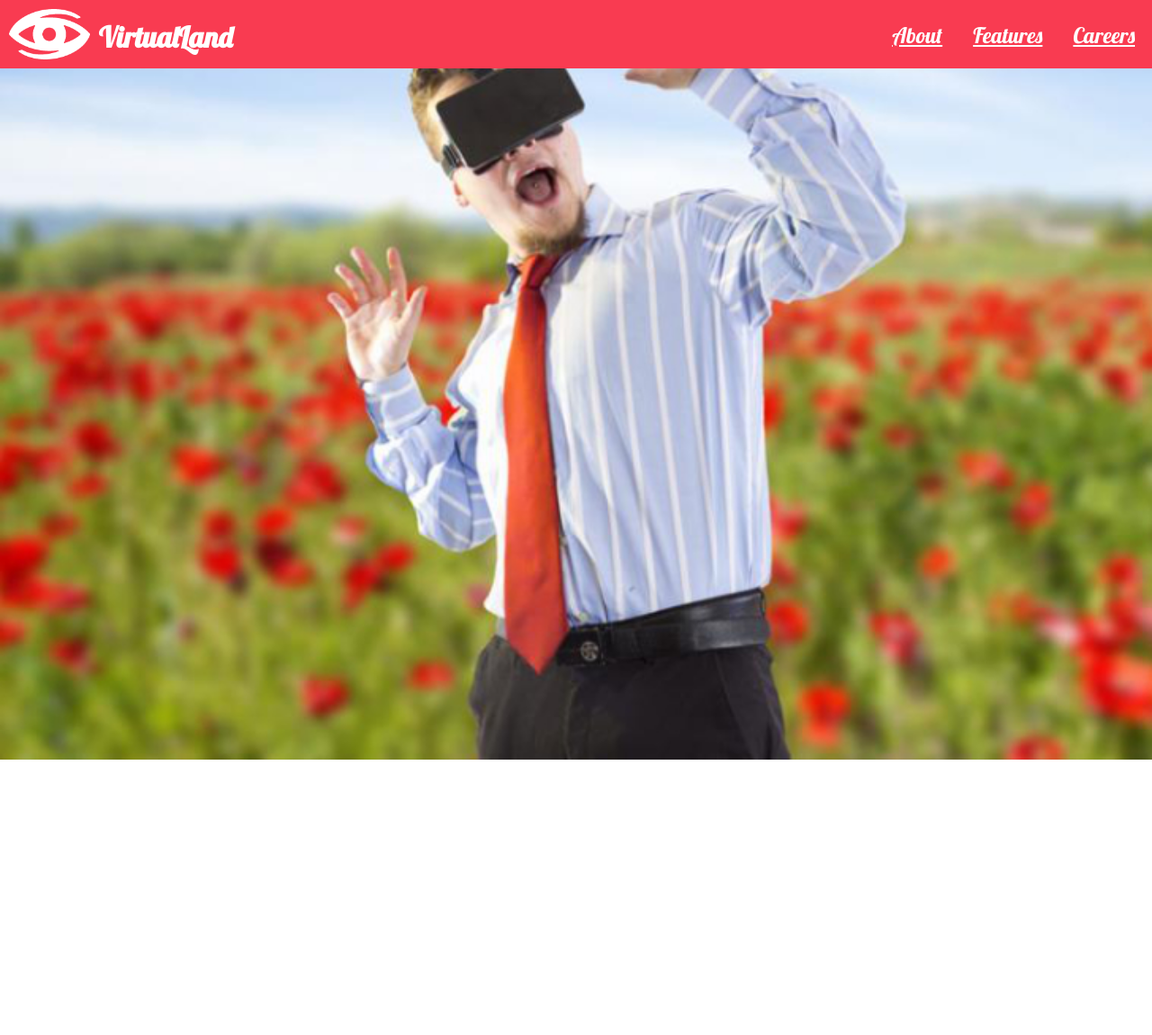
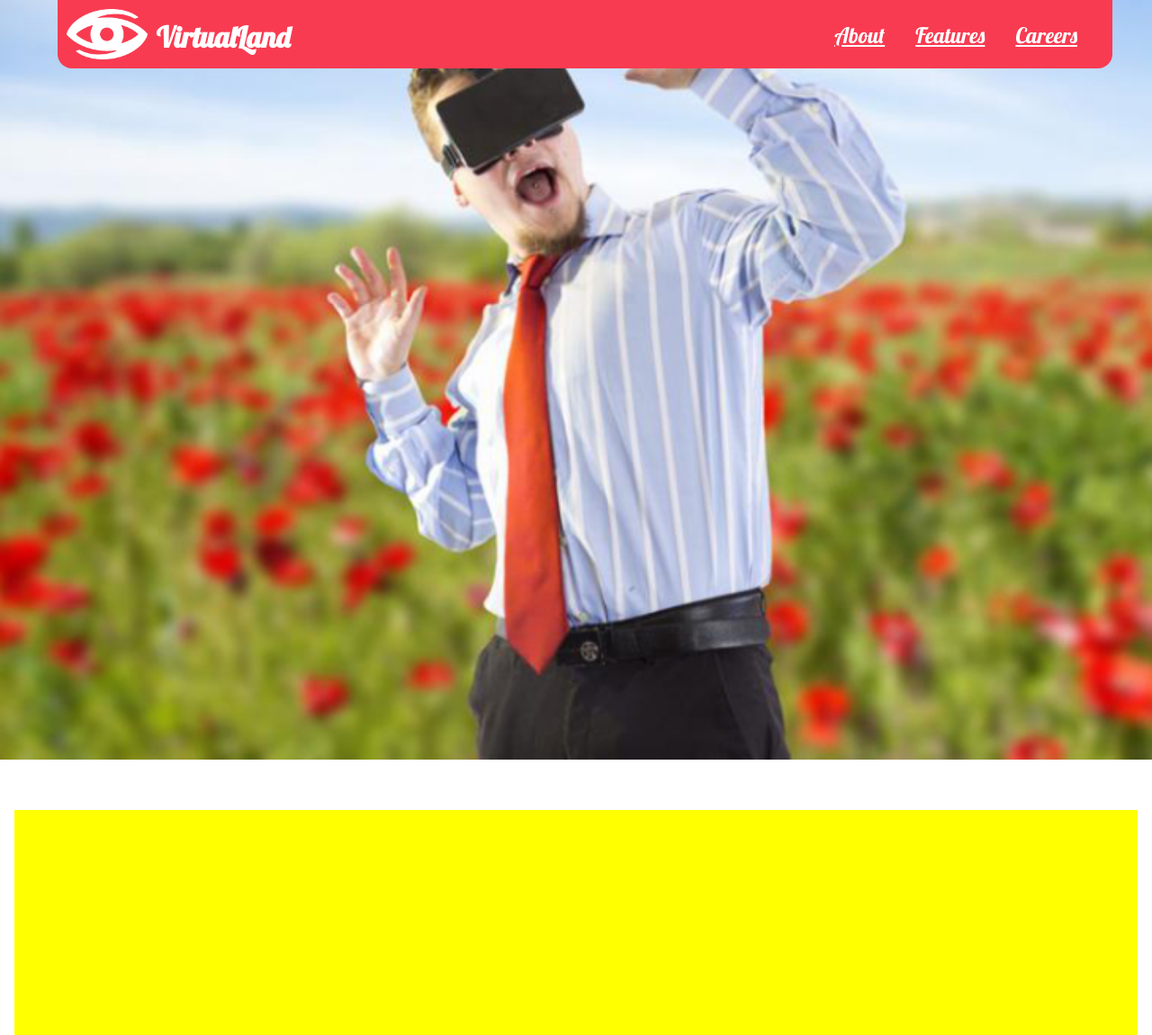
Before and after one commit to cassiozen/shoestringPlusPlus, a website: page index.html in a window 1280 px wide. Shown: the whole page at 90% size. Before the commit the page ends 844 px from the top, so only its background shows below. Drawn offline with nearby package versions, Linux system fonts and the light colour scheme.

Commit message:
cleaned up header and carousel

```diff
--- a/index.html
+++ b/index.html
@@ -33,7 +33,7 @@
     <img id="carousel-image" src="images/VR1.jpg" />
   </section>
 
-  <section class="features">
+  <section id="features">
 
   </section>
 
--- a/public/js/index.js
+++ b/public/js/index.js
@@ -1,6 +1,4 @@
 $(() => {
-  console.log("helloooo");
-
   // Carousel
   const images = [
     "images/VR1.jpg",
@@ -17,7 +15,7 @@ $(() => {
     $image = $("#carousel-image");
     $image.fadeOut(el => {
       $image.attr("src", images[currentImageIndex]);
-      $image.fadeIn();
     });
+    $image.fadeIn();
   }, 5000);
 });
--- a/scss/style.scss
+++ b/scss/style.scss
@@ -23,12 +23,15 @@ p {
 
 header {
   padding: 10px;
+  margin: 0 4em 0 4em;
   background-color: #f93b51;
   color: #fff;
   height: 3.5em;
+  width: calc(100vw - 8em);
+  border-radius: 0 0 1em 1em;
   display: block;
   position: fixed;
-  width: 100vw;
+  z-index: 1;
 }
 
 .pull-left {
@@ -77,11 +80,18 @@ header {
 }
 
 #carousel {
+  margin: 0;
   width: 100vw;
-  height: 100%;
 }
 
 #carousel-image {
   display: block;
   width: 100%;
 }
+
+#features {
+  margin: 3.5em 1em 0 1em;
+  width: calc(100vw - 2em);
+  height: 250px;
+  background-color: yellow;
+}
```
Also changed, not shown: public/css/style.css.
